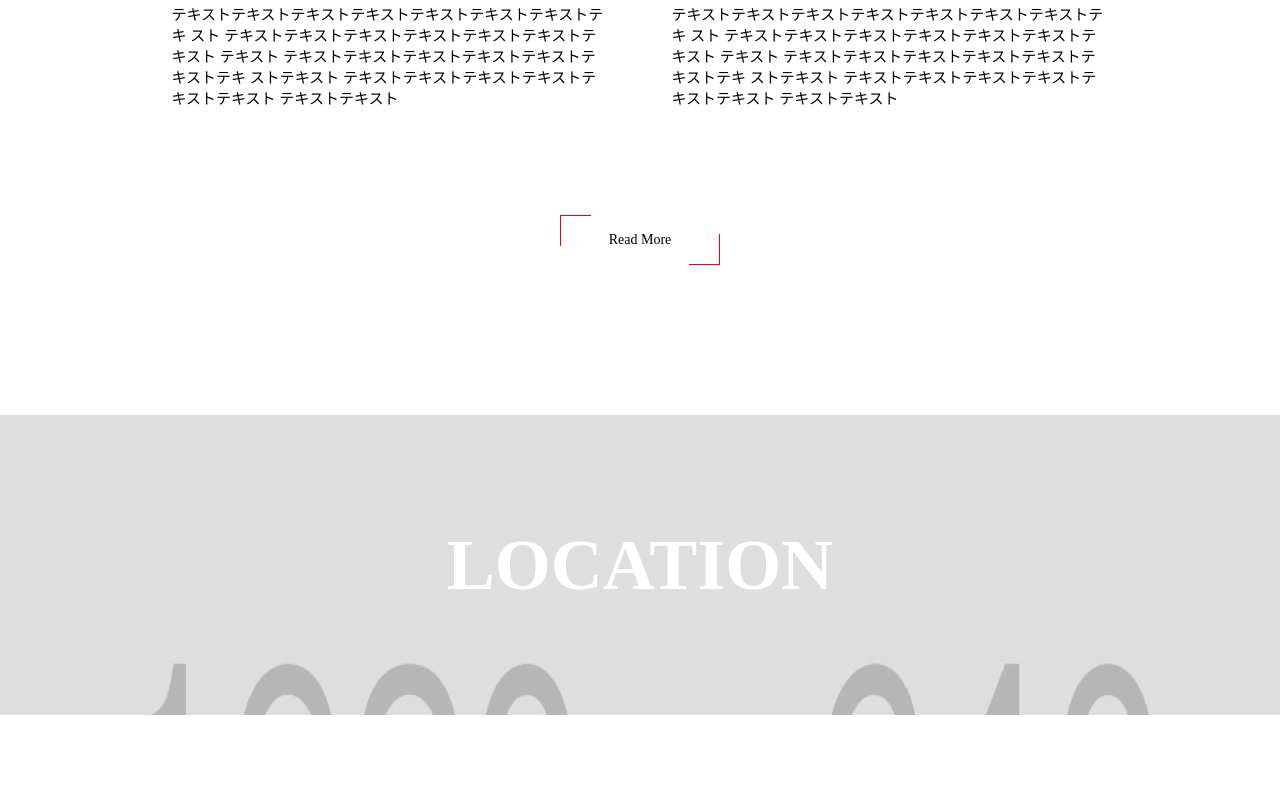
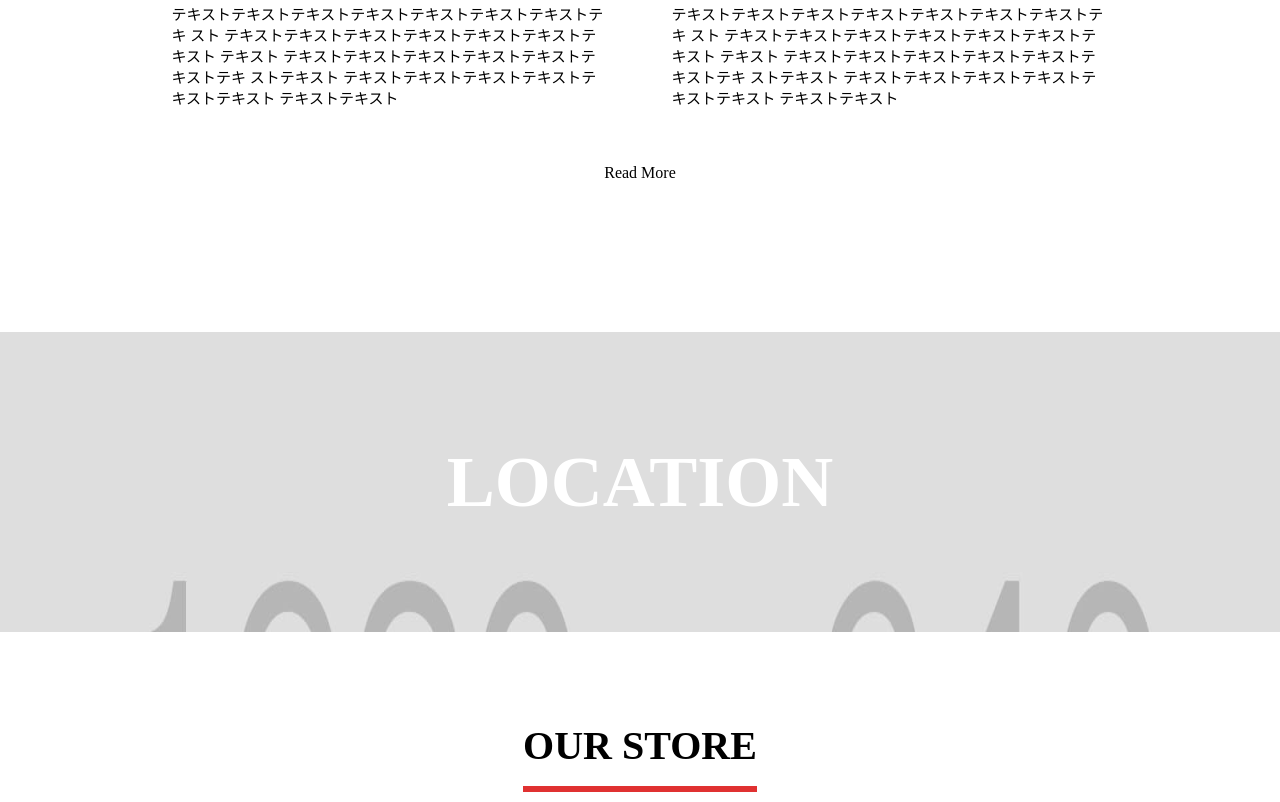
Before and after one commit to kento-777/cafe, a plain HTML site: page index.html in a window 1280 px wide. Shown: the part 2512-3314 px from the top of the page. Drawn offline with Linux system fonts and the light colour scheme.

Commit message:
とりま

```diff
--- a/index.html
+++ b/index.html
@@ -138,9 +138,7 @@
           </ul>
         </div>
         <div class="wrapper__btn">
-          <a href="#">Read More</a>
-          <div class="border"></div>
-          <div class="border"></div>
+          <a href="#"><span>Read More</span></a>
         </div>
       </div>
     </section>
@@ -167,5 +165,4 @@
     </div>
   </footer>
 </body>
-
 </html>
--- a/style.scss
+++ b/style.scss
@@ -65,7 +65,8 @@ body {
 .header {
   background-image: url(./img/mainvisual.jpg);
   background-size: 100%;
-  height: 600px;
+  background-position: center top;
+  min-height: 100vh;
   margin-bottom: 20px;
   position: relative;
 
@@ -195,49 +196,32 @@ body {
     }
 
     &__btn {
-      display: flex;
-      justify-content: center;
       align-items: center;
-      width: 160px;
-      height: 50px;
+      text-align: center;
+      position: relative;
+      &::before {
+        display: block;
+        position: absolute;
+        content: "";
+        top: 0;
+        left: 0;
+        background: red;
+        width: 2px;
+        height: 50%;
 
-      margin: 51px auto 0 auto;
-      position: relative;
-
-      .border {
-        position: absolute;
-        background: none;
-        transition: all .5s ease-in-out;
-
-      }
-
-      .border:nth-of-type(1){
-        bottom: 0;
-        right: 0;
-        border-right: 1px solid red;
-        border-bottom: 1px solid red;
-        width:30px;
-        height:30px;
-      }
-
-      .border:nth-of-type(2){
-        top:0;
-        left:0;
-        border-left:1px solid red;
-        border-top:1px solid red;
-        width:30px;
-        height:30px;
-      }
-
-      &:hover .border {
-        width:100%;
-        height:100%;
-      }
 
 
       a {
-        padding: 15px 42px;
-        font-size: 14px;
+
+
+
+
+        span {
+
+
+        }
+
+
 
       }
     }
```
Also changed, not shown: style.css, 1 other file.
